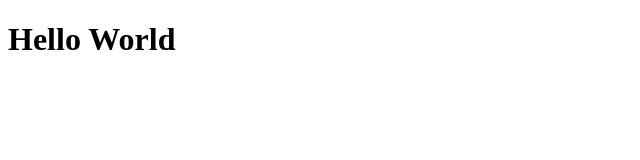
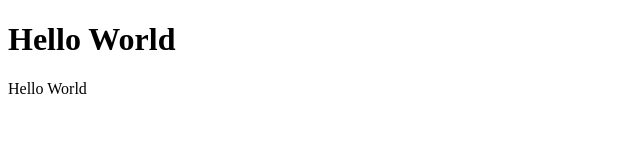
Before and after one commit to arasmodirpolimi/Type-Script-Example, a plain HTML site: page index.html in a window 1280 px wide. Shown: the whole page, without its empty margins (0-640 px from the left). Drawn offline with Linux system fonts and the light colour scheme.

Commit message:
new code

```diff
--- a/index.html
+++ b/index.html
@@ -8,5 +8,6 @@
   </head>
   <body>
     <h1>Hello World</h1>
+    <h>Hello World</h>
   </body>
 </html>
```
